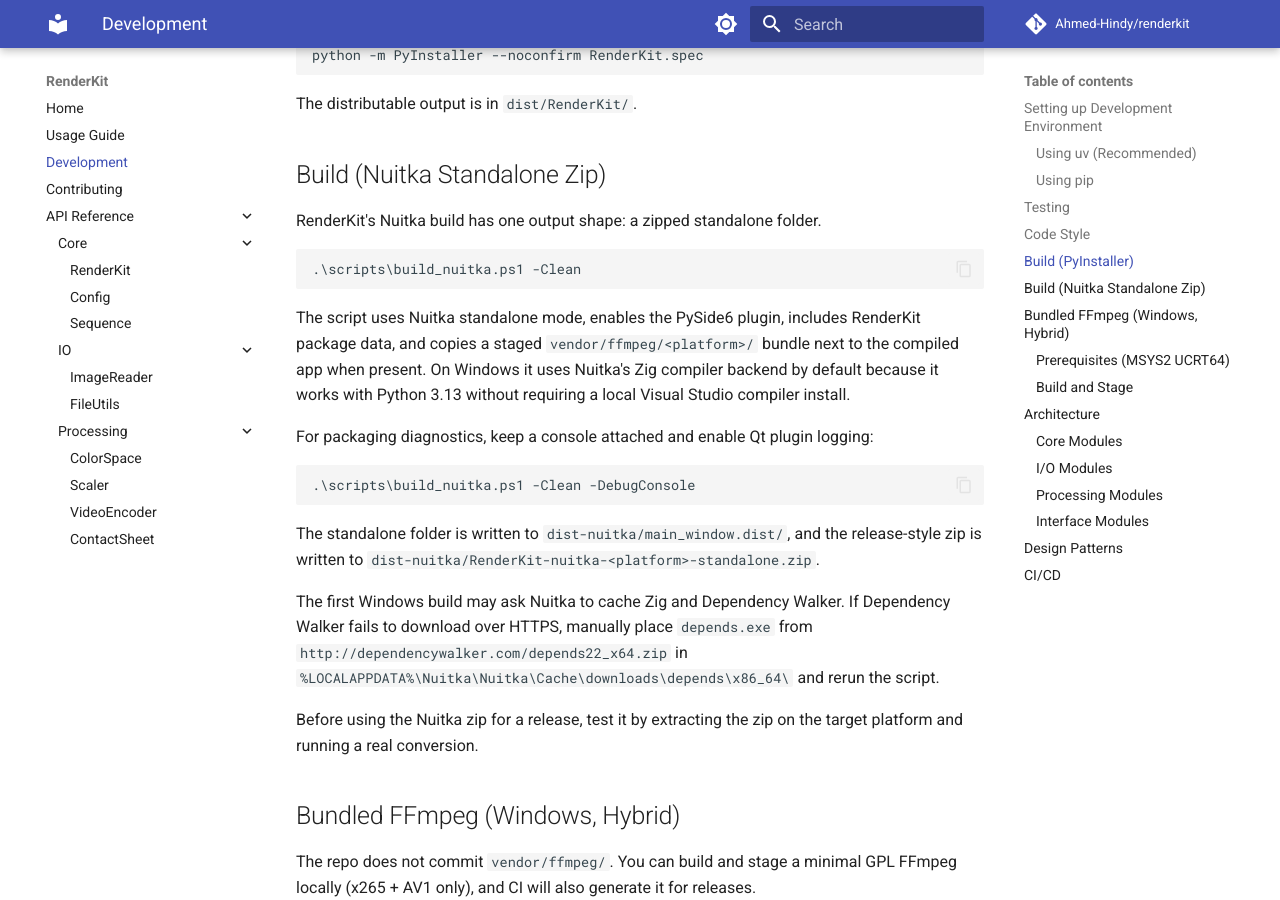
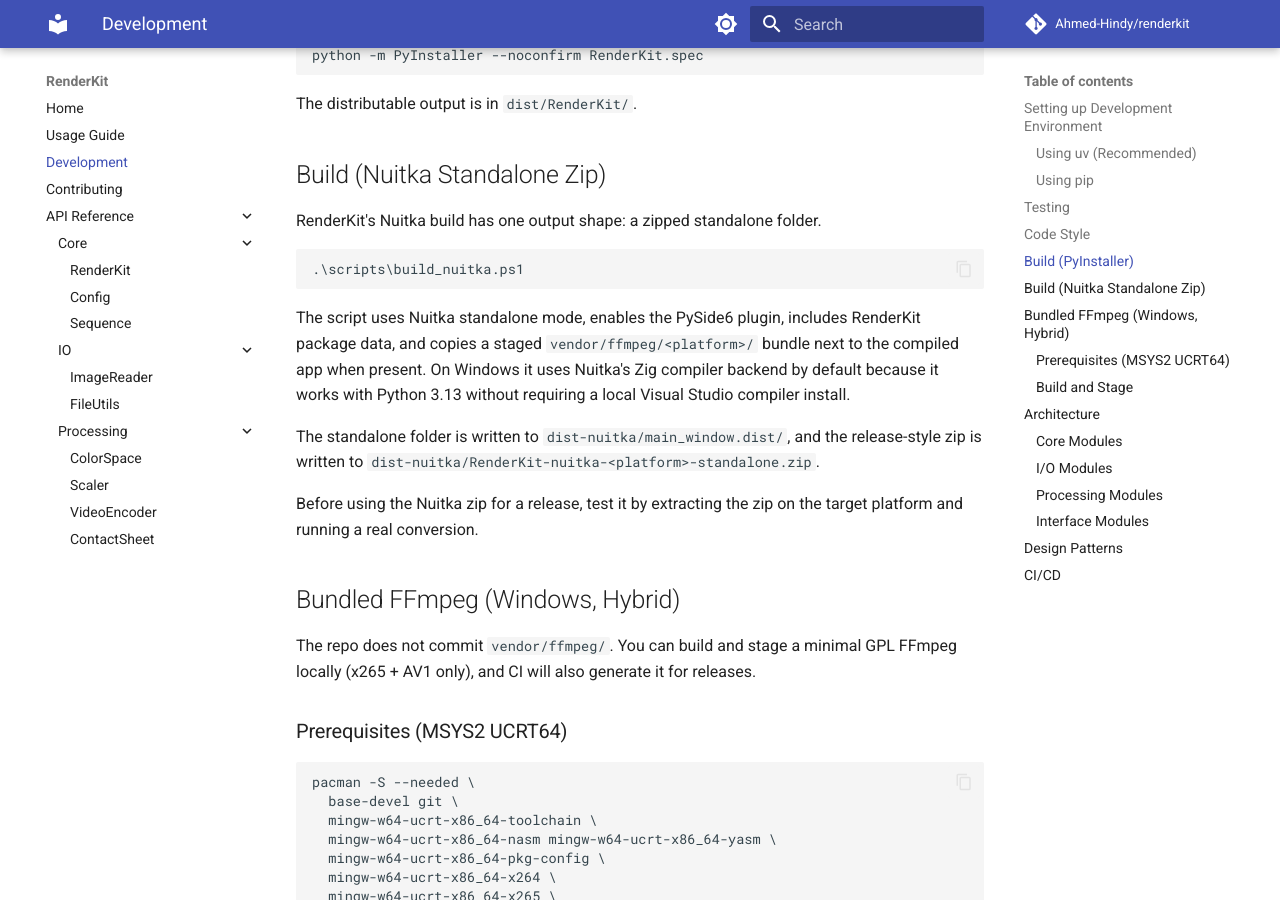
Before and after one commit to Ahmed-Hindy/renderkit, an MkDocs documentation site: the page built from docs/development.md, in a window 1280 px wide and 900 px high, scrolled down 1277 px. Built offline with MkDocs 1.6.1 and Material for MkDocs 9.7.7, drawn with Linux system fonts in a browser that asks for light colours; comment, search, counter and statistics services are not loaded.

Commit message:
Streamline Nuitka packaging command

````diff
--- a/docs/development.md
+++ b/docs/development.md
@@ -67,7 +67,7 @@ The distributable output is in `dist/RenderKit/`.
 RenderKit's Nuitka build has one output shape: a zipped standalone folder.
 
 ```powershell
-.\scripts\build_nuitka.ps1 -Clean
+.\scripts\build_nuitka.ps1
 ```
 
 The script uses Nuitka standalone mode, enables the PySide6 plugin, includes
@@ -76,20 +76,8 @@ next to the compiled app when present. On Windows it uses Nuitka's Zig compiler
 backend by default because it works with Python 3.13 without requiring a local
 Visual Studio compiler install.
 
-For packaging diagnostics, keep a console attached and enable Qt plugin logging:
-
-```powershell
-.\scripts\build_nuitka.ps1 -Clean -DebugConsole
-```
-
 The standalone folder is written to `dist-nuitka/main_window.dist/`, and the
 release-style zip is written to `dist-nuitka/RenderKit-nuitka-<platform>-standalone.zip`.
-
-The first Windows build may ask Nuitka to cache Zig and Dependency Walker. If
-Dependency Walker fails to download over HTTPS, manually place `depends.exe`
-from `http://dependencywalker.com/depends22_x64.zip` in
-`%LOCALAPPDATA%\Nuitka\Nuitka\Cache\downloads\depends\x86_64\` and rerun the
-script.
 
 Before using the Nuitka zip for a release, test it by extracting the zip on the
 target platform and running a real conversion.
````
Also changed, not shown: 2 other files.
